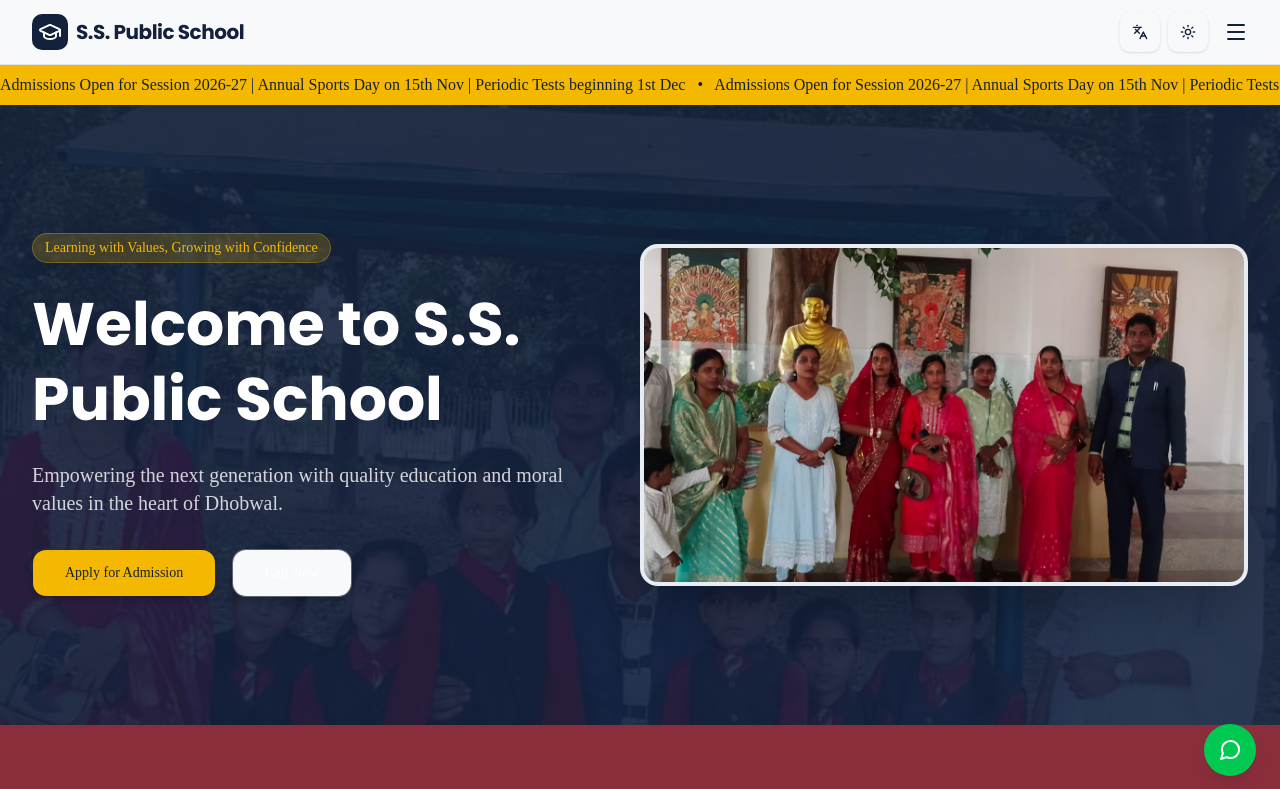
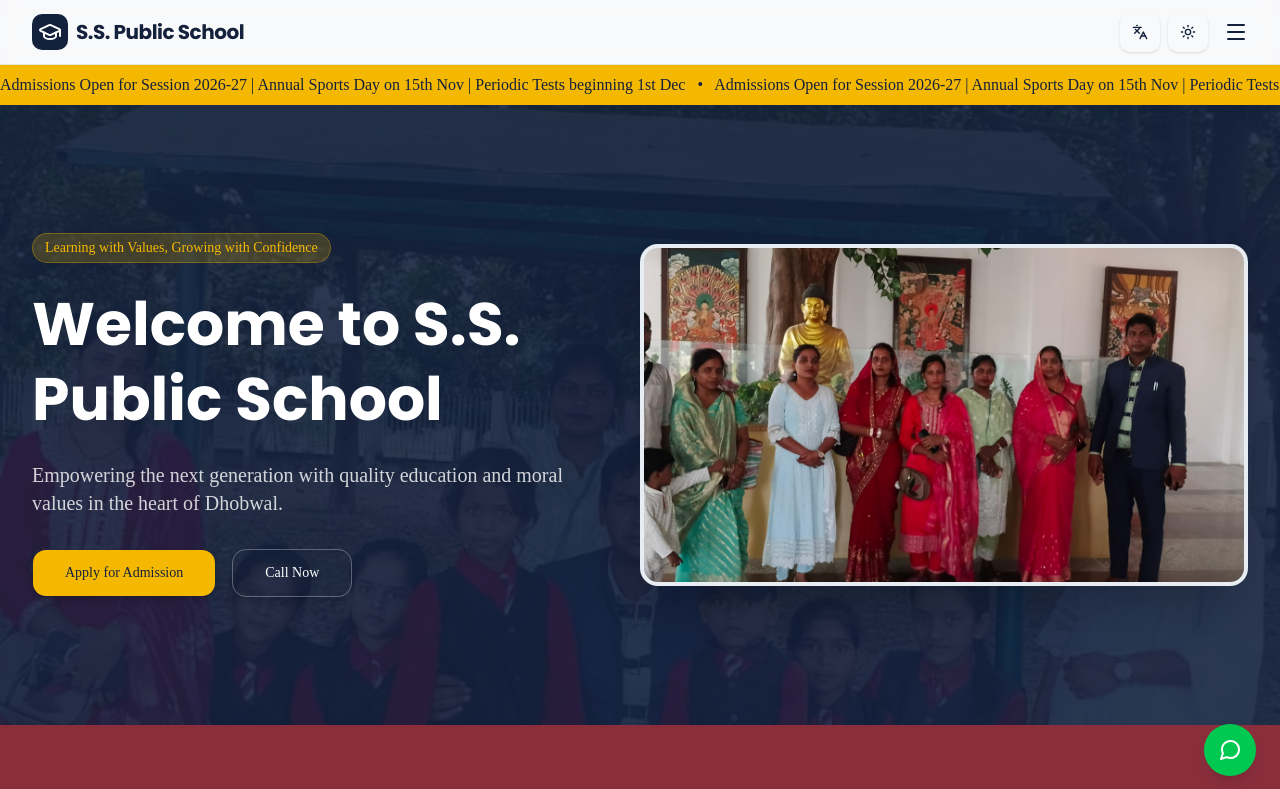
Before and after one commit to AdarshJha05/SS_School_demo, a Next.js app: page / in a window 1280 px wide. Shown: the top 789 px of the page. Built offline with nearby package versions, Linux system fonts and the light colour scheme.

Commit message:
Fix CTA 'Call Now' button visibility in hero section

```diff
--- a/src/app/page.tsx
+++ b/src/app/page.tsx
@@ -44,7 +44,7 @@ export default function Home() {
               <Link href="/admissions" className={buttonVariants({ size: "lg", className: "bg-school-yellow text-school-navy hover:bg-school-yellow/90" })}>
                 {t.hero.applyForAdmission}
               </Link>
-              <Link href="/contact" className={buttonVariants({ size: "lg", variant: "outline", className: "text-white border-white/30 hover:bg-white/10" })}>
+              <Link href="/contact" className={buttonVariants({ size: "lg", variant: "outline", className: "bg-transparent text-white border-white/30 hover:bg-white/10 hover:text-white" })}>
                 {t.nav.callNow}
               </Link>
             </div>
```
